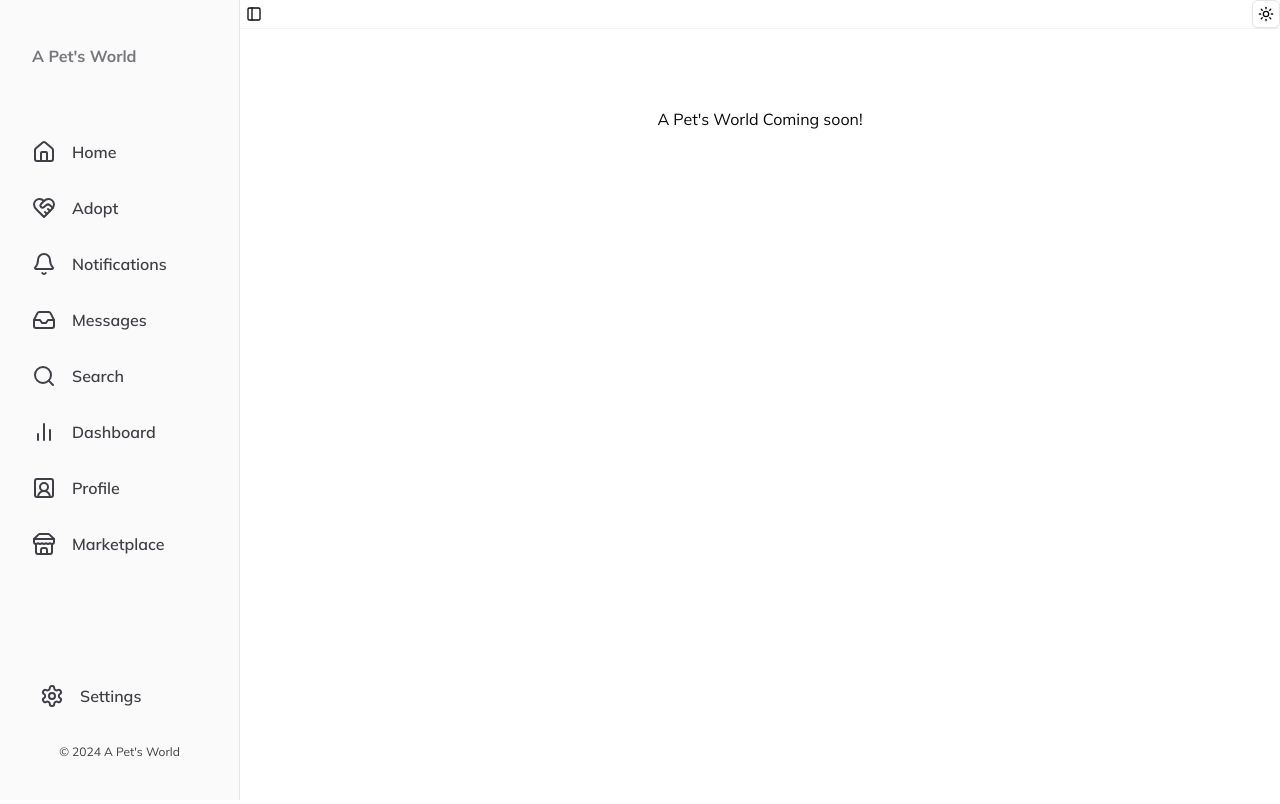
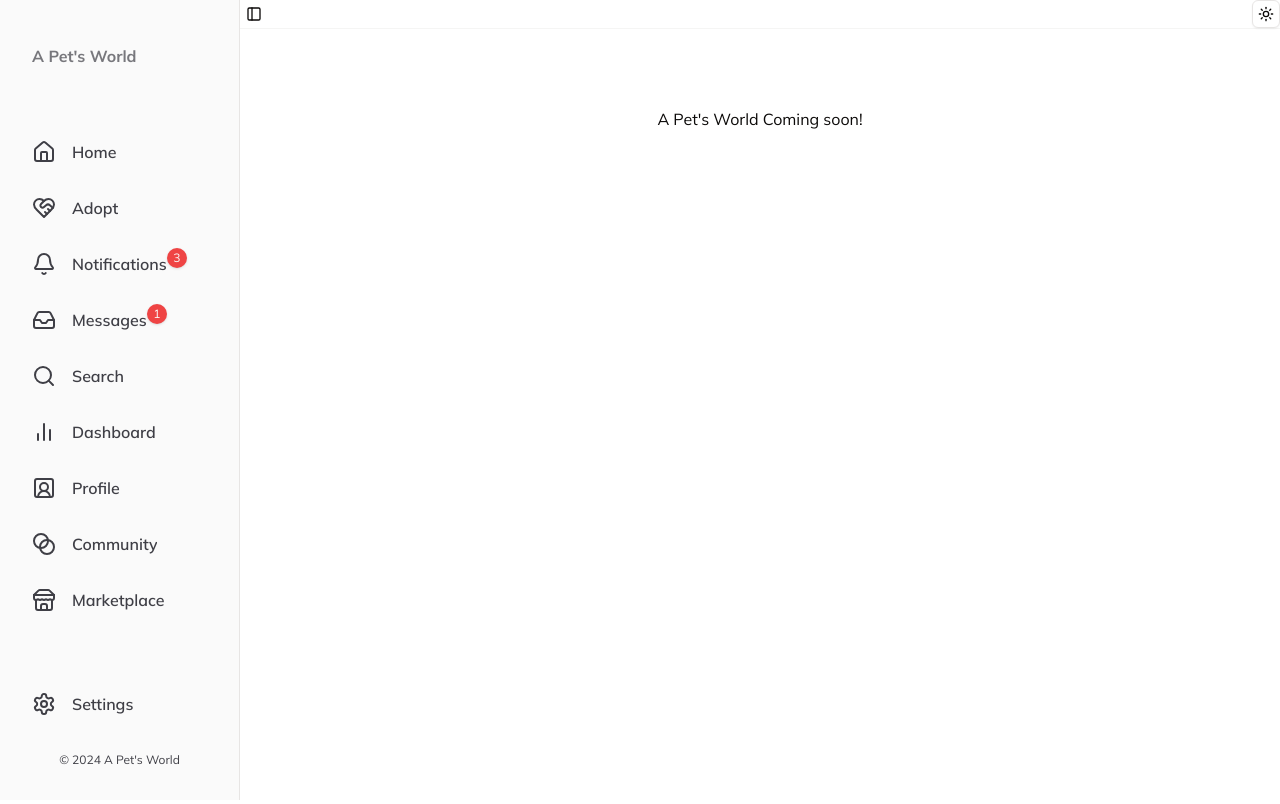
Before and after one commit to gDub74/a-pets-world, a Next.js app: page / in a window 1280 px wide. Shown: the top 804 px of the page. Built offline with nearby package versions, Linux system fonts and the light colour scheme.

Commit message:
feat: badge and styled  notification badge variant

```diff
--- a/components/app-sidebar.tsx
+++ b/components/app-sidebar.tsx
@@ -9,6 +9,7 @@ import {
     SquareUserRound as Profile,
     Bell as Notifications,
     Store as Marketplace,
+    Blend as Community,
 } from "lucide-react";
 
 import {
@@ -22,6 +23,7 @@ import {
     SidebarMenuButton,
     SidebarMenuItem,
 } from "@/components/ui/sidebar";
+import { Badge } from "./ui/badge";
 
 // Menu items.
 const items = [
@@ -29,41 +31,84 @@ const items = [
         title: "Home",
         url: "#",
         icon: Home,
+        meta: {
+            description:
+                "This is the home page feed for the user to see the latest updates and posts from the community.",
+        },
     },
     {
         title: "Adopt",
         url: "#",
         icon: Adopt,
+        meta: {
+            description:
+                "This is the adoption page for the user to see the pets available for adoption via Pet Finder API.",
+        },
     },
     {
         title: "Notifications",
         url: "#",
         icon: Notifications,
+        meta: {
+            description:
+                "This is the notifications page for the user to see their notifications.",
+            count: 3, // this will be dynamic and displayed as a badge
+        },
     },
     {
         title: "Messages",
         url: "#",
         icon: Inbox,
+        meta: {
+            description:
+                "This is the messages page for the user to see their direct private messages.",
+            count: 1, // this will be dynamic and displayed as a badge
+        },
     },
     {
         title: "Search",
         url: "#",
         icon: Search,
+        meta: {
+            description:
+                "This enables the search UI for the user to search for pets, users, and posts.",
+        },
     },
     {
         title: "Dashboard",
         url: "#",
         icon: Dashboard,
+        meta: {
+            description:
+                "This is the dashboard page for the user to see pet based charts and data visualizations.",
+        },
     },
     {
         title: "Profile",
         url: "#",
         icon: Profile,
+        meta: {
+            description:
+                "This is the profile page for the user to see their profile information and view and create their posts.",
+        },
+    },
+    {
+        title: "Community",
+        url: "#",
+        icon: Community,
+        meta: {
+            description:
+                "This is the community page for the user to see and comment on community specific posts -- based on location/city posts and updates.",
+        },
     },
     {
         title: "Marketplace",
         url: "#",
         icon: Marketplace,
+        meta: {
+            description:
+                "This is the marketplace page for the user to see the products and services available for pets.",
+        },
     },
 ];
 
@@ -72,6 +117,10 @@ const footerItems = [
         title: "Settings",
         url: "#",
         icon: Settings,
+        meta: {
+            description:
+                "This is the settings page for the user to manage their account settings.",
+        },
     },
 ];
 
@@ -93,8 +142,14 @@ export const AppSidebar = (): ReactElement => (
                                 >
                                     <a href={item.url}>
                                         <item.icon className="mr-2" />
+
                                         <span className="text-base my-12 font-semibold">
                                             {item.title}
+                                            {item?.meta?.count ? (
+                                                <Badge variant="notify">
+                                                    {item.meta.count}
+                                                </Badge>
+                                            ) : null}
                                         </span>
                                     </a>
                                 </SidebarMenuButton>
@@ -104,7 +159,7 @@ export const AppSidebar = (): ReactElement => (
                 </SidebarGroupContent>
             </SidebarGroup>
         </SidebarContent>
-        <SidebarFooter className="p-8">
+        <SidebarFooter className="p-6">
             {footerItems.map((item) => (
                 <SidebarMenuButton asChild className="[&_svg]:size-6">
                     <a href={item.url}>
--- /dev/null
+++ b/components/ui/badge.tsx
@@ -0,0 +1,35 @@
+import { ReactElement } from "react";
+import { cva, type VariantProps } from "class-variance-authority";
+
+import { cn } from "@/lib/utils";
+
+const badgeVariants = cva(
+    "inline-flex items-center justify-center rounded-full border p-1 text-xs font-semibold transition-colors focus:outline-none focus:ring-2 focus:ring-ring focus:ring-offset-2",
+    {
+        variants: {
+            variant: {
+                default:
+                    "border-transparent bg-primary text-primary-foreground shadow hover:bg-primary/80",
+                secondary:
+                    "border-transparent bg-secondary text-secondary-foreground hover:bg-secondary/80",
+                notify: "absolute top-0 h-5 w-5 border-transparent bg-destructive text-destructive-foreground shadow hover:bg-destructive/80 font-normal text-xs",
+                outline: "text-foreground",
+            },
+        },
+        defaultVariants: {
+            variant: "default",
+        },
+    },
+);
+
+export interface BadgeProps
+    extends React.HTMLAttributes<HTMLDivElement>,
+        VariantProps<typeof badgeVariants> {}
+
+const Badge = ({ className, variant, ...props }: BadgeProps): ReactElement => {
+    return (
+        <div className={cn(badgeVariants({ variant }), className)} {...props} />
+    );
+};
+
+export { Badge, badgeVariants };
```
